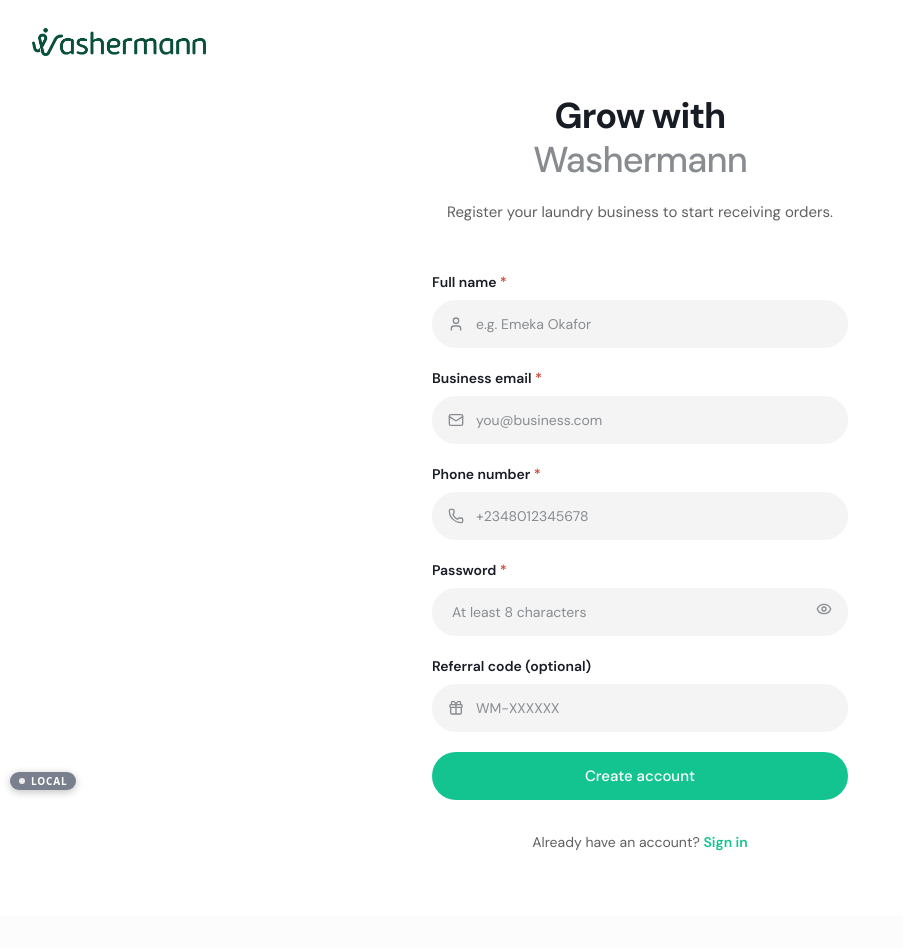
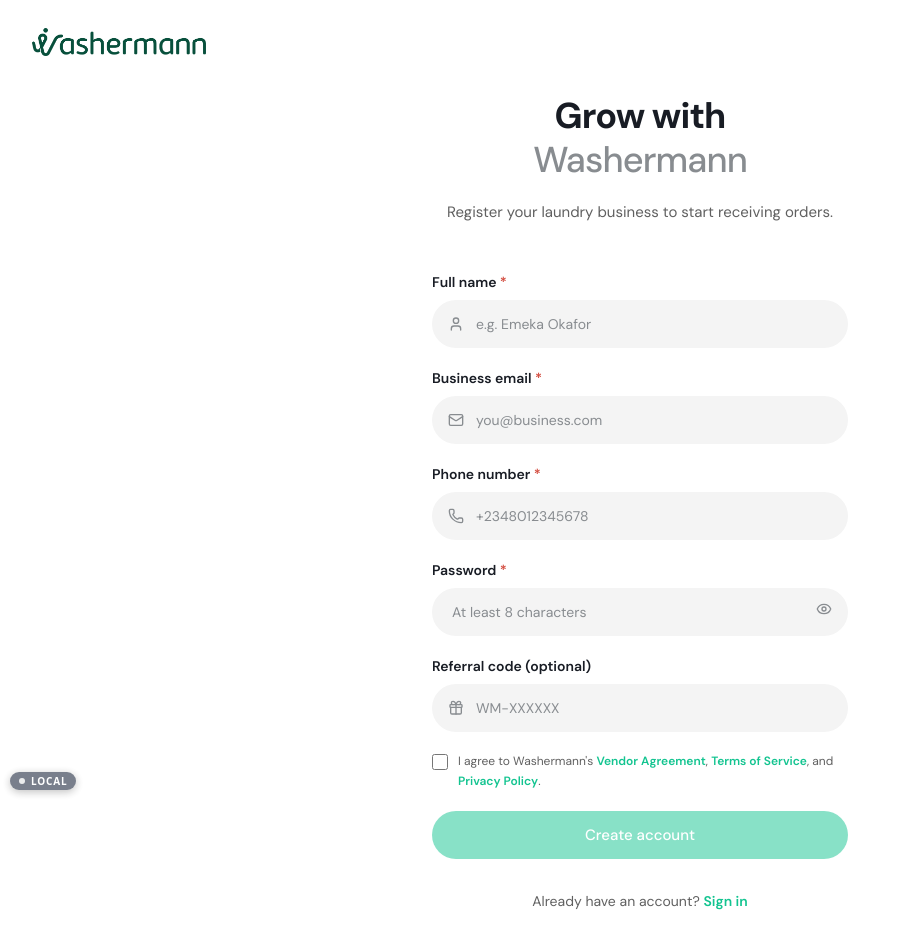
Before and after one commit to WashermannAfrica/washermann-vendor-web, a Next.js app: page /signup in a window 1280 px wide. Shown: the top 948 px of the page, without its empty margins (0-903 px from the left). Before the commit the page ends 916 px from the top, so only its background shows below. Built offline with nearby package versions, Linux system fonts and the light colour scheme; no server answers.

Commit message:
vendor: signup consent checkbox + env-aware policy URLs
- Required Vendor Agreement/Terms/Privacy consent on signup (disabled until ticked)
- lib/policies.ts (policyUrl via NEXT_PUBLIC_LANDING_URL); ConsentGate uses it

```diff
--- a/src/app/(auth)/signup/page.tsx
+++ b/src/app/(auth)/signup/page.tsx
@@ -9,6 +9,7 @@
 import { Input } from '@/components/ui/Input';
 import { Button } from '@/components/ui/Button';
 import { AuthBody, AuthHeading } from '@/components/ui/AuthShell';
+import { policyUrl } from '@/lib/policies';
 import type { ApiResponse } from '@/types';
 
 interface RegisterResponse {
@@ -30,6 +31,7 @@
 
   const [form, setForm] = useState({ fullName: '', email: '', phone: '', password: '', referralCode: searchParams.get('ref') ?? '' });
   const [showPassword, setShowPassword] = useState(false);
+  const [agreed, setAgreed] = useState(false);
   const [loading, setLoading] = useState(false);
   const [error, setError] = useState('');
 
@@ -44,6 +46,10 @@
     }
     if (!/^\+?[0-9]{10,15}$/.test(form.phone.trim())) {
       setError('Please enter a valid phone number.');
+      return;
+    }
+    if (!agreed) {
+      setError('Please agree to the Vendor Agreement, Terms and Privacy Policy to continue.');
       return;
     }
     setLoading(true);
@@ -84,9 +90,24 @@
         />
         <Input label="Referral code (optional)" placeholder="WM-XXXXXX" leftIcon={<Gift size={16} />} value={form.referralCode} onChange={set('referralCode')} />
 
+        <label className="flex items-start gap-2.5 text-xs leading-relaxed text-body">
+          <input
+            type="checkbox"
+            checked={agreed}
+            onChange={(e) => setAgreed(e.target.checked)}
+            className="mt-0.5 h-4 w-4 shrink-0 rounded border-line"
+          />
+          <span>
+            I agree to Washermann&apos;s{' '}
+            <a href={policyUrl('vendor-agreement')} target="_blank" rel="noopener noreferrer" className="font-semibold text-primary hover:underline">Vendor Agreement</a>,{' '}
+            <a href={policyUrl('terms-of-service')} target="_blank" rel="noopener noreferrer" className="font-semibold text-primary hover:underline">Terms of Service</a>, and{' '}
+            <a href={policyUrl('privacy-policy')} target="_blank" rel="noopener noreferrer" className="font-semibold text-primary hover:underline">Privacy Policy</a>.
+          </span>
+        </label>
+
         {error && <p className="text-sm text-danger">{error}</p>}
 
-        <Button type="submit" size="lg" loading={loading} className="w-full">Create account</Button>
+        <Button type="submit" size="lg" loading={loading} disabled={!agreed} className="w-full">Create account</Button>
       </form>
 
       <p className="mt-8 text-center text-sm text-body">
--- a/src/components/ConsentGate.tsx
+++ b/src/components/ConsentGate.tsx
@@ -5,8 +5,7 @@
 import { ExternalLink, ShieldCheck } from 'lucide-react';
 import { api } from '@/lib/api';
 import { useAuthStore } from '@/store/auth.store';
-
-const LANDING = process.env.NEXT_PUBLIC_LANDING_URL ?? 'https://washermann.com';
+import { policyUrl } from '@/lib/policies';
 
 interface PendingPolicy {
   key: string;
@@ -86,7 +85,7 @@
                 </span>
               </span>
               <a
-                href={`${LANDING}/legal/${p.key}`}
+                href={policyUrl(p.key)}
                 target="_blank"
                 rel="noopener noreferrer"
                 className="inline-flex shrink-0 items-center gap-1 text-sm font-medium text-primary hover:underline"
--- /dev/null
+++ b/src/lib/policies.ts
@@ -0,0 +1,8 @@
+// Environment-aware base for the public policy pages (served by the landing site).
+// Set NEXT_PUBLIC_LANDING_URL per environment (e.g. http://localhost:3003 in dev,
+// https://washermann.com in production).
+export const LEGAL_BASE = (
+  process.env.NEXT_PUBLIC_LANDING_URL ?? 'https://washermann.com'
+).replace(/\/$/, '');
+
+export const policyUrl = (key: string) => `${LEGAL_BASE}/legal/${key}`;
```
